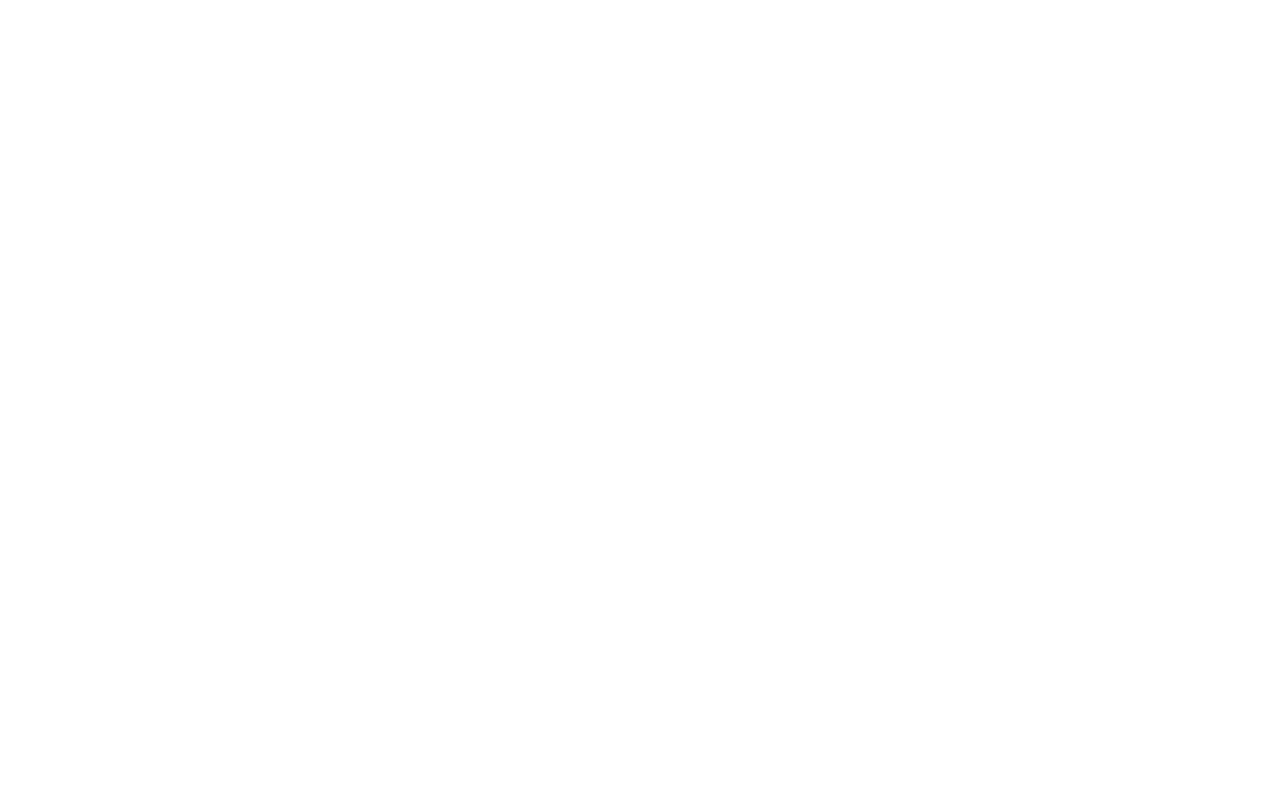
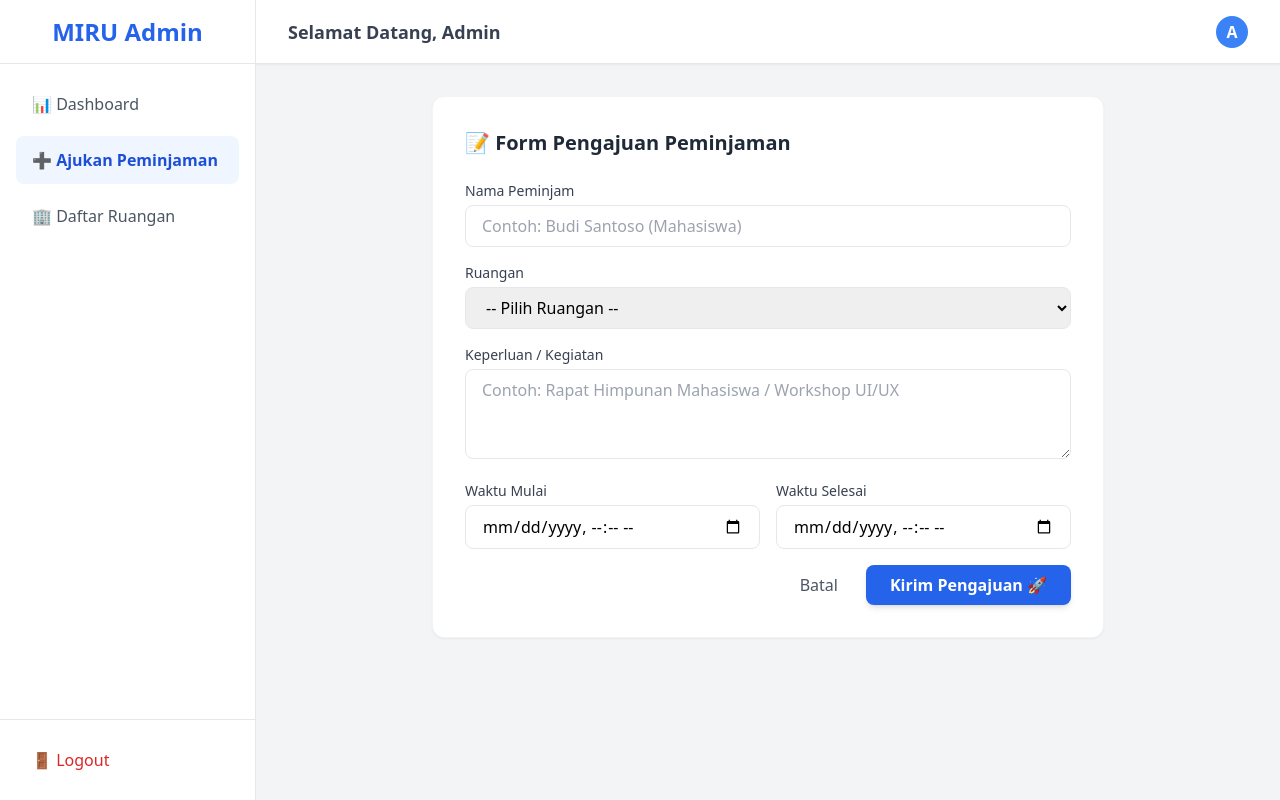
Before and after one commit to alsphn/2026-MIRU-PENS-frontend, a React (Vite) app: page /peminjaman/baru in a window 1280 px wide. Before the commit this address had no page. Built offline with nearby package versions, Linux system fonts and the light colour scheme.

Commit message:
feat: complete create peminjaman feature with form validation

```diff
--- a/src/App.jsx
+++ b/src/App.jsx
@@ -2,13 +2,22 @@ import { Routes, Route } from "react-router-dom";
 import Home from "./pages/Home";
 import Login from "./pages/Login";
 import Dashboard from "./pages/Dashboard";
+import FormPeminjaman from "./pages/FormPeminjaman"; // <--- 1. Import ini dulu
+import DashboardLayout from "./layouts/DashboardLayout";
 
 function App() {
   return (
     <Routes>
       <Route path="/" element={<Home />} />
       <Route path="/login" element={<Login />} />
-      <Route path="/dashboard" element={<Dashboard />} />
+
+      {/* Area Dashboard (Perlu Login) */}
+      <Route path="/" element={<DashboardLayout />}>
+        <Route path="dashboard" element={<Dashboard />} />
+
+        {/* <--- 2. Tambahkan Route baru ini */}
+        <Route path="peminjaman/baru" element={<FormPeminjaman />} />
+      </Route>
     </Routes>
   );
 }
--- /dev/null
+++ b/src/layouts/DashboardLayout.jsx
@@ -0,0 +1,60 @@
+import { Link, Outlet, useLocation } from "react-router-dom";
+
+export default function DashboardLayout() {
+  const location = useLocation();
+  const sidebarMenu = [
+    { path: "/dashboard", label: "📊 Dashboard", active: true },
+    { path: "/peminjaman/baru", label: "➕ Ajukan Peminjaman", active: false },
+    { path: "/ruangan", label: "🏢 Daftar Ruangan", active: false },
+  ];
+
+  return (
+    <div className="flex h-screen bg-gray-100 font-sans">
+      <aside className="w-64 bg-white border-r border-gray-200 hidden md:flex flex-col">
+        <div className="h-16 flex items-center justify-center border-b border-gray-200">
+          <h1 className="text-2xl font-bold text-blue-600">MIRU Admin</h1>
+        </div>
+
+        <nav className="flex-1 p-4 space-y-2">
+          {sidebarMenu.map((item) => (
+            <Link
+              key={item.path}
+              to={item.path}
+              className={`flex items-center px-4 py-3 rounded-lg transition-colors ${
+                location.pathname === item.path
+                  ? "bg-blue-50 text-blue-700 font-semibold"
+                  : "text-gray-600 hover:bg-gray-50 hover:text-gray-900"
+              }`}
+            >
+              {item.label}
+            </Link>
+          ))}
+        </nav>
+
+        <div className="p-4 border-t border-gray-200">
+          <Link
+            to="/"
+            className="flex items-center px-4 py-3 text-red-600 hover:bg-red-50 rounded-lg font-medium transition-colors"
+          >
+            🚪 Logout
+          </Link>
+        </div>
+      </aside>
+
+      <main className="flex-1 overflow-y-auto">
+        <header className="h-16 bg-white border-b border-gray-200 flex items-center justify-between px-8 shadow-sm">
+          <h2 className="text-lg font-semibold text-gray-700">
+            Selamat Datang, Admin
+          </h2>
+          <div className="h-8 w-8 bg-blue-500 rounded-full flex items-center justify-center text-white font-bold">
+            A
+          </div>
+        </header>
+
+        <div className="p-8">
+          <Outlet />
+        </div>
+      </main>
+    </div>
+  );
+}
--- a/src/pages/Dashboard.jsx
+++ b/src/pages/Dashboard.jsx
@@ -1,6 +1,5 @@
 import { useState, useEffect } from "react";
 import axios from "axios";
-import { Link } from "react-router-dom";
 
 export default function Dashboard() {
   const [peminjamans, setPeminjamans] = useState([]);
@@ -21,40 +20,43 @@ export default function Dashboard() {
   }, []);
 
   return (
-    <div className="min-h-screen bg-gray-50 p-6">
-      <div className="max-w-6xl mx-auto">
-        {/* Header Dashboard */}
-        <div className="flex justify-between items-center mb-8">
+    // Kita hapus container "min-h-screen" karena Layout sudah menanganinya
+    // Kita ganti jadi Card putih rapi
+    <div className="bg-white rounded-xl shadow-sm border border-gray-100 overflow-hidden">
+      {/* Header Kecil di dalam Tabel (Bukan Header Halaman) */}
+      <div className="p-6 border-b border-gray-100 flex justify-between items-center">
         <div>
-            <h1 className="text-3xl font-bold text-gray-800">
-              Dashboard Peminjaman
-            </h1>
-            <p className="text-gray-500">
-              Kelola data peminjaman ruangan di sini.
+          <h3 className="font-bold text-gray-800 text-lg">
+            Daftar Peminjaman Terbaru
+          </h3>
+          <p className="text-sm text-gray-500">
+            Overview data yang masuk hari ini
           </p>
         </div>
-          <Link to="/" className="text-red-500 font-medium hover:underline">
-            Logout
-          </Link>
+        <button className="px-4 py-2 bg-blue-600 text-white text-sm rounded-lg hover:bg-blue-700 transition shadow-sm">
+          + Buat Baru
+        </button>
       </div>
 
-        {/* Tabel Data */}
-        <div className="bg-white rounded-xl shadow overflow-hidden">
+      {/* Tabel Data (Sama seperti sebelumnya) */}
+      <div className="overflow-x-auto">
         <table className="w-full text-left">
-            <thead className="bg-gray-100 text-gray-600 uppercase text-sm">
+          <thead className="bg-gray-50 text-gray-600 uppercase text-xs font-semibold tracking-wider">
             <tr>
-                <th className="py-3 px-6">Peminjam</th>
-                <th className="py-3 px-6">Ruangan</th>
-                <th className="py-3 px-6">Status</th>
-                <th className="py-3 px-6 text-center">Aksi</th>
+              <th className="py-4 px-6">Peminjam</th>
+              <th className="py-4 px-6">Ruangan</th>
+              <th className="py-4 px-6">Status</th>
+              <th className="py-4 px-6 text-center">Aksi</th>
             </tr>
           </thead>
-            <tbody className="text-gray-700">
+          <tbody className="text-gray-700 text-sm divide-y divide-gray-100">
             {peminjamans.map((item) => (
-                <tr key={item.id} className="border-b hover:bg-gray-50">
-                  <td className="py-3 px-6 font-medium">{item.namaPeminjam}</td>
-                  <td className="py-3 px-6">{item.namaRuangan}</td>
-                  <td className="py-3 px-6">
+              <tr key={item.id} className="hover:bg-gray-50 transition-colors">
+                <td className="py-4 px-6 font-medium text-gray-900">
+                  {item.namaPeminjam}
+                </td>
+                <td className="py-4 px-6">{item.namaRuangan}</td>
+                <td className="py-4 px-6">
                   <span
                     className={`px-3 py-1 rounded-full text-xs font-bold ${
                       item.status === "Disetujui"
@@ -65,11 +67,11 @@ export default function Dashboard() {
                     {item.status}
                   </span>
                 </td>
-                  <td className="py-3 px-6 text-center">
-                    <button className="text-blue-500 hover:text-blue-700 text-sm font-semibold mr-3">
+                <td className="py-4 px-6 text-center space-x-2">
+                  <button className="text-blue-600 hover:text-blue-800 font-medium">
                     Edit
                   </button>
-                    <button className="text-red-500 hover:text-red-700 text-sm font-semibold">
+                  <button className="text-red-500 hover:text-red-700 font-medium">
                     Hapus
                   </button>
                 </td>
@@ -79,12 +81,11 @@ export default function Dashboard() {
         </table>
 
         {peminjamans.length === 0 && (
-            <div className="p-6 text-center text-gray-500">
-              Belum ada data peminjaman.
+          <div className="p-8 text-center text-gray-400">
+            Belum ada data peminjaman yang ditemukan.
           </div>
         )}
       </div>
     </div>
-    </div>
   );
 }
--- /dev/null
+++ b/src/pages/FormPeminjaman.jsx
@@ -0,0 +1,165 @@
+import { useState } from "react";
+import axios from "axios";
+import { useNavigate } from "react-router-dom";
+
+export default function FormPeminjaman() {
+  const navigate = useNavigate();
+
+  // 1. UPDATE STATE: Tambahkan field "keperluan"
+  const [formData, setFormData] = useState({
+    namaPeminjam: "",
+    namaRuangan: "",
+    keperluan: "", // <--- INI PENTING!
+    tanggalMulai: "",
+    tanggalSelesai: "",
+    status: "Menunggu",
+  });
+
+  const handleChange = (e) => {
+    setFormData({
+      ...formData,
+      [e.target.name]: e.target.value,
+    });
+  };
+
+  const handleSubmit = async (e) => {
+    e.preventDefault();
+    const API_URL = "http://localhost:5106/api/Peminjaman";
+
+    // 2. UPDATE PAYLOAD: Masukkan "keperluan" ke paket yang dikirim
+    const payload = {
+      namaPeminjam: formData.namaPeminjam,
+      namaRuangan: formData.namaRuangan,
+      keperluan: formData.keperluan, // <--- JANGAN LUPA DIKIRIM
+      tanggalMulai: formData.tanggalMulai + ":00",
+      tanggalSelesai: formData.tanggalSelesai + ":00",
+      status: "Menunggu",
+    };
+
+    console.log("Sedang mengirim data:", payload);
+
+    try {
+      await axios.post(API_URL, payload);
+      alert("✅ Peminjaman berhasil diajukan!");
+      navigate("/dashboard");
+    } catch (error) {
+      console.error(
+        "Detail Error:",
+        error.response ? error.response.data : error.message,
+      );
+      const pesanError =
+        error.response && error.response.data && error.response.data.errors
+          ? JSON.stringify(error.response.data.errors)
+          : "Cek Backend!";
+      alert(`❌ Gagal: ${pesanError}`);
+    }
+  };
+
+  return (
+    <div className="max-w-2xl mx-auto bg-white p-8 rounded-xl shadow-sm border border-gray-100">
+      <h2 className="text-xl font-bold text-gray-800 mb-6">
+        📝 Form Pengajuan Peminjaman
+      </h2>
+
+      <form onSubmit={handleSubmit} className="space-y-4">
+        {/* Input Nama */}
+        <div>
+          <label className="block text-sm font-medium text-gray-700 mb-1">
+            Nama Peminjam
+          </label>
+          <input
+            type="text"
+            name="namaPeminjam"
+            value={formData.namaPeminjam}
+            onChange={handleChange}
+            required
+            className="w-full px-4 py-2 border rounded-lg focus:ring-2 focus:ring-blue-500 outline-none"
+            placeholder="Contoh: Budi Santoso (Mahasiswa)"
+          />
+        </div>
+
+        {/* Input Ruangan */}
+        <div>
+          <label className="block text-sm font-medium text-gray-700 mb-1">
+            Ruangan
+          </label>
+          <select
+            name="namaRuangan"
+            value={formData.namaRuangan}
+            onChange={handleChange}
+            required
+            className="w-full px-4 py-2 border rounded-lg focus:ring-2 focus:ring-blue-500 outline-none"
+          >
+            <option value="">-- Pilih Ruangan --</option>
+            <option value="Lab RPL">Lab RPL</option>
+            <option value="Ruang Sidang">Ruang Sidang</option>
+            <option value="Auditorium">Auditorium</option>
+            <option value="Kelas A-101">Kelas A-101</option>
+          </select>
+        </div>
+
+        {/* 3. INPUT BARU: KEPERLUAN */}
+        <div>
+          <label className="block text-sm font-medium text-gray-700 mb-1">
+            Keperluan / Kegiatan
+          </label>
+          <textarea
+            name="keperluan"
+            value={formData.keperluan}
+            onChange={handleChange}
+            required
+            rows="3"
+            className="w-full px-4 py-2 border rounded-lg focus:ring-2 focus:ring-blue-500 outline-none"
+            placeholder="Contoh: Rapat Himpunan Mahasiswa / Workshop UI/UX"
+          />
+        </div>
+
+        {/* Input Tanggal */}
+        <div className="grid grid-cols-2 gap-4">
+          <div>
+            <label className="block text-sm font-medium text-gray-700 mb-1">
+              Waktu Mulai
+            </label>
+            <input
+              type="datetime-local"
+              name="tanggalMulai"
+              value={formData.tanggalMulai}
+              onChange={handleChange}
+              required
+              className="w-full px-4 py-2 border rounded-lg focus:ring-2 focus:ring-blue-500 outline-none"
+            />
+          </div>
+          <div>
+            <label className="block text-sm font-medium text-gray-700 mb-1">
+              Waktu Selesai
+            </label>
+            <input
+              type="datetime-local"
+              name="tanggalSelesai"
+              value={formData.tanggalSelesai}
+              onChange={handleChange}
+              required
+              className="w-full px-4 py-2 border rounded-lg focus:ring-2 focus:ring-blue-500 outline-none"
+            />
+          </div>
+        </div>
+
+        <div className="flex justify-end gap-3 mt-6">
+          <button
+            type="button"
+            onClick={() => navigate("/dashboard")}
+            className="px-4 py-2 text-gray-600 hover:bg-gray-100 rounded-lg transition"
+          >
+            Batal
+          </button>
+          <button
+            type="submit"
+            className="px-6 py-2 bg-blue-600 text-white font-bold rounded-lg hover:bg-blue-700 transition shadow-md"
+          >
+            Kirim Pengajuan 🚀
+          </button>
+        </div>
+      </form>
+    </div>
+  );
+}
```
Lines whose indentation alone changed are shown as unchanged.
